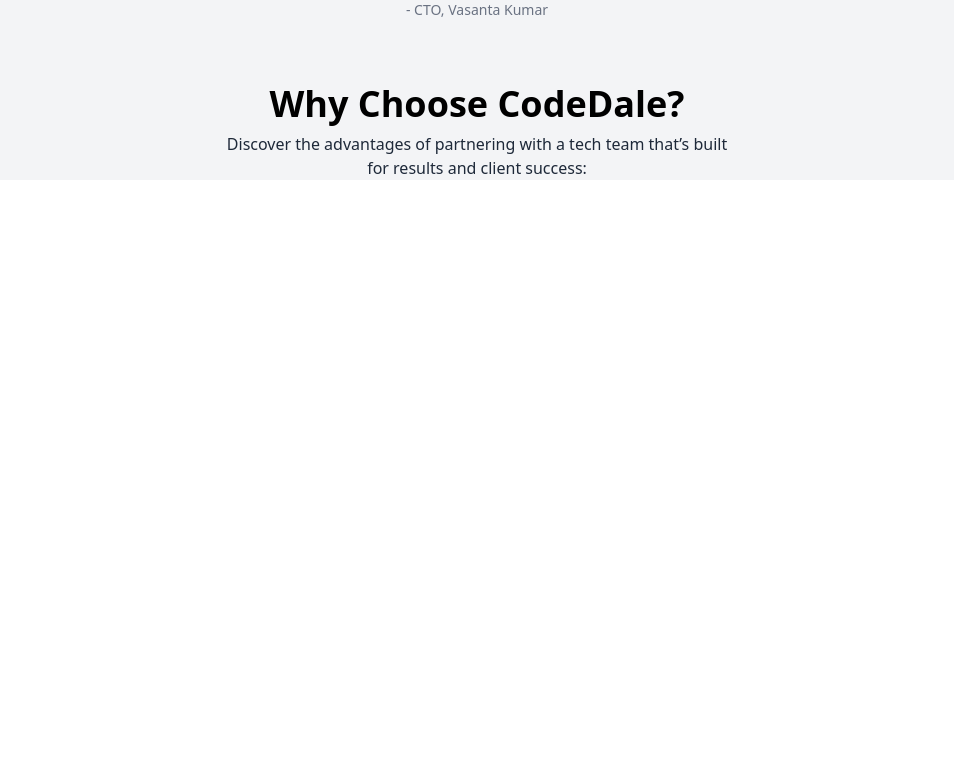
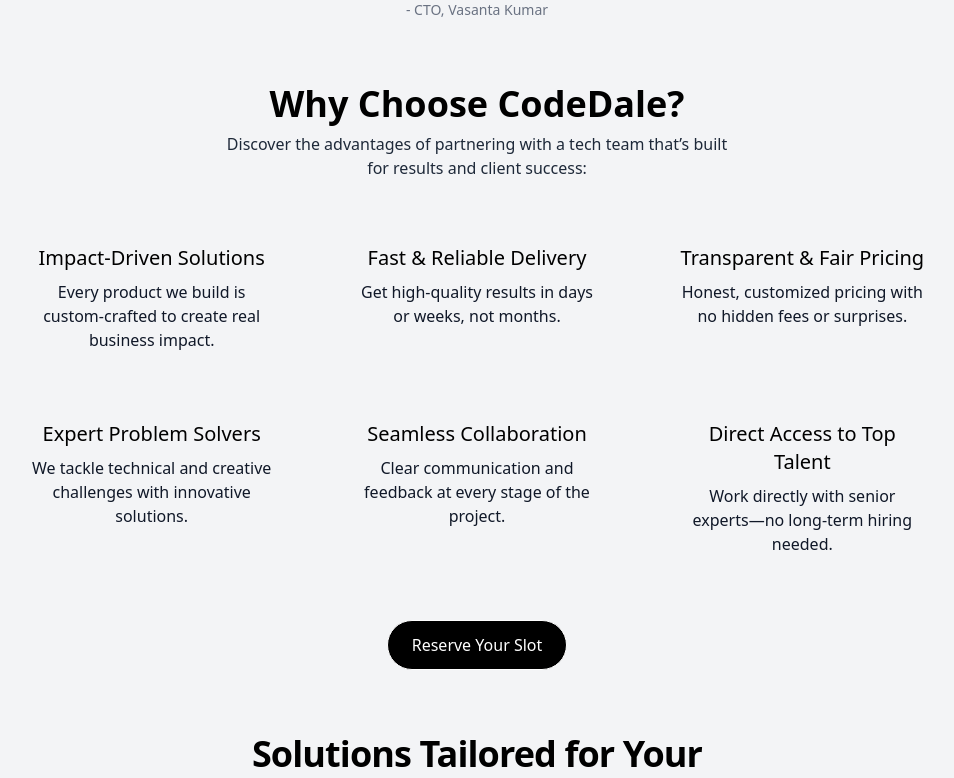
Before and after one commit to ucsmchandu/codedale, a React (Vite) app: page / in a window 1280 px wide. Shown: the part 2003-2781 px from the top of the page, without its empty margins (163-1117 px from the left). Before the commit the page ends 2183 px from the top, so only its background shows below. Built offline with nearby package versions, Linux system fonts and the light colour scheme.

Commit message:
completed upto solutions tailerd

```diff
--- a/src/Home.jsx
+++ b/src/Home.jsx
@@ -184,7 +184,7 @@
         <BrandsSlider />
       </div>
 
-      {/* why choose codedale */}
+
       <div className="flex mt-10 flex-col items-center justify-center">
         <div>
           <img
@@ -206,18 +206,59 @@
         </div>
       </div>
 
+      {/* why choose codedale */}
       <div className="flex flex-col mt-16 items-center justify-center">
         <div className="flex flex-col gap-2">
           <h1 className="font-semibold text-4xl text-center">Why Choose CodeDale?</h1>
           <p className="w-lg text-center text-gray-800">Discover the advantages of partnering with a tech team that’s built for results and client success:</p>
         </div>
 
-        <div>
-          <div>
-
+        <div className="grid mt-16 grid-cols-1 md:grid-cols-3 grid-rows-1 md:grid-rows-2 max-w-4xl gap-10 gap-x-20  ">
+          <div className="flex flex-col gap-2 items-center text-center">
+             <h1 className="font-medium text-xl">Impact-Driven Solutions</h1>
+             <p className="text-gray-900  text-base max-w-[300px]">Every product we build is custom-crafted to create real business impact.</p>
+          </div>
+          <div className="flex flex-col gap-2 items-center text-center">
+            <h1 className="font-medium text-xl">Fast & Reliable Delivery</h1>
+            <p className="text-gray-900 text-center  max-w-[300px]">Get high-quality results in days or weeks, not months.</p>
+          </div>
+          <div className="flex flex-col gap-2 items-center text-center">
+            <h1 className="font-medium text-xl">Transparent & Fair Pricing</h1>
+            <p className="text-gray-900 text-center  max-w-[300px]">Honest, customized pricing with no hidden fees or surprises.</p>
+          </div>
+          <div className="flex flex-col gap-2 items-center text-center">
+            <h1 className="font-medium text-xl">Expert Problem Solvers</h1>
+            <p className="text-gray-900 text-center  max-w-[300px]">We tackle technical and creative challenges with innovative solutions.</p>
+          </div>
+          <div className="flex flex-col gap-2 items-center text-center">
+            <h1 className="font-medium text-xl">Seamless Collaboration</h1>
+            <p className="text-gray-900 text-center  max-w-[300px]">Clear communication and feedback at every stage of the project.</p>
+          </div>
+          <div className="flex flex-col gap-2 items-center text-center">
+            <h1 className="font-medium text-xl">Direct Access to Top Talent</h1>
+            <p className="text-gray-900 text-center max-w-[300px]">Work directly with senior experts—no long-term hiring needed.</p>
           </div>
         </div>
       </div>
+
+      {/* reserve your slot */}
+      <div className="flex mt-16">
+        <p className="border px-6 p-1 py-3 rounded-4xl bg-black text-white">Reserve Your Slot</p>
+      </div>
+
+
+      <div className="w-full max-w-xl mx-auto flex flex-col items-center justify-center text-center py-16 gap-2.5">
+        <h1 className="text-[32px] sm:text-4xl tracking-tight font-semibold undefined">Solutions Tailored for Your Growth</h1>
+        <p className="text-base whitespace-pre-wrap leading-[1.2] undefined">Discover our full-service offerings — crafted to deliver reliability, scalability, and results</p>
+      </div>
+
+
+      <div className="hidden md:grid grid-cols-3 w-full h-full gap-y-16 items-center justify-center py-10 px-10 dashed-y-custom">
+        <div>
+
+        </div>
+      </div>
+
     </div>
   );
 };
```
